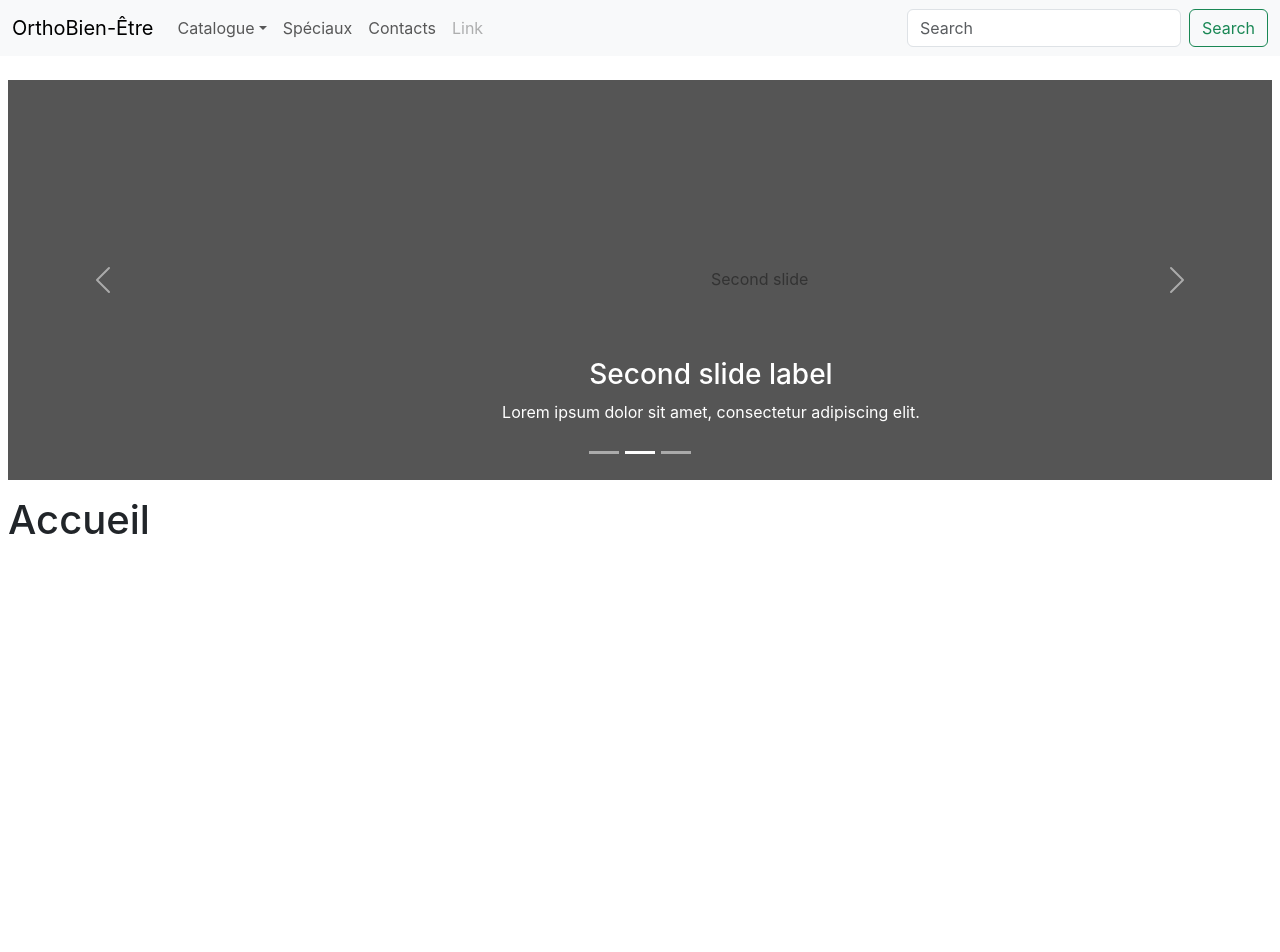
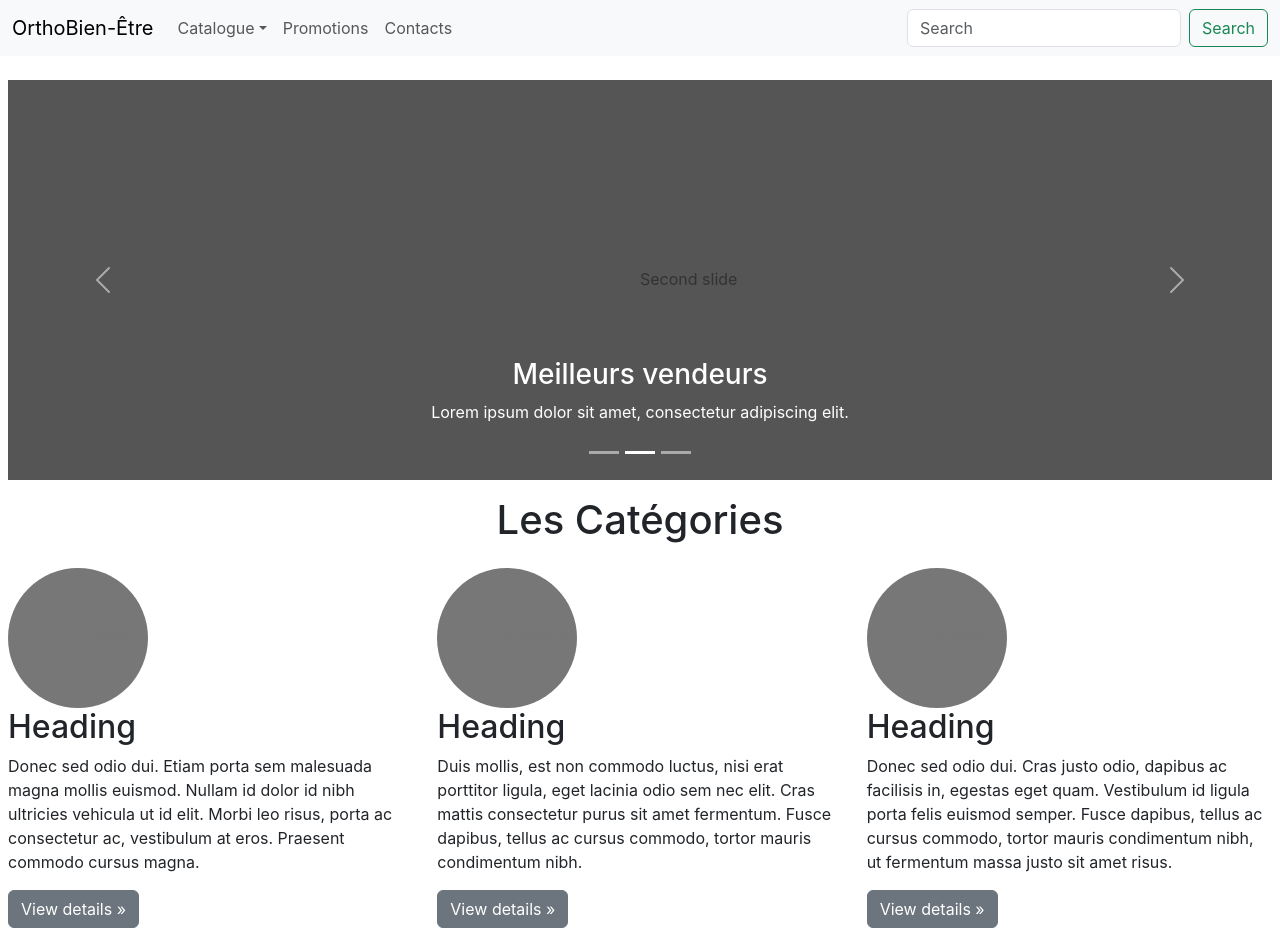
Before and after one commit to INM5001-A23/OrthoBien-Etre, a React (Create React App) app in the folder frontend/: page / in a window 1280 px wide. Shown: the top 952 px of the page. Before the commit the page ends 800 px from the top, so only its background shows below. Built offline with nearby package versions, Linux system fonts and the light colour scheme.

Commit message:
Ajout CarteCercle dans accueil

```diff
--- a/frontend/public/index.html
+++ b/frontend/public/index.html
@@ -24,7 +24,14 @@
       work correctly both with client-side routing and a non-root public URL.
       Learn how to configure a non-root public URL by running `npm run build`.
     -->
+
     <title>OrthoBien-Etre</title>
+    <link
+      href="https://cdn.jsdelivr.net/npm/bootstrap@5.3.2/dist/css/bootstrap.min.css"
+      rel="stylesheet"
+      integrity="sha384-T3c6CoIi6uLrA9TneNEoa7RxnatzjcDSCmG1MXxSR1GAsXEV/Dwwykc2MPK8M2HN"
+      crossorigin="anonymous"
+    />
   </head>
   <body>
     <noscript>You need to enable JavaScript to run this app.</noscript>
--- /dev/null
+++ b/frontend/src/layout/CarteCercle.js
@@ -0,0 +1,98 @@
+function CarteCercle() {
+  return (
+    <div class="row">
+      <div class="col-lg-4">
+        <svg
+          class="bd-placeholder-img rounded-circle"
+          width="140"
+          height="140"
+          xmlns="http://www.w3.org/2000/svg"
+          preserveAspectRatio="xMidYMid slice"
+          focusable="false"
+          role="img"
+          aria-label="Placeholder: 140x140"
+        >
+          <title>Placeholder</title>
+          <rect width="100%" height="100%" fill="#777"></rect>
+          <text x="50%" y="50%" fill="#777" dy=".3em">
+            140x140
+          </text>
+        </svg>
+        <h2>Heading</h2>
+        <p>
+          Donec sed odio dui. Etiam porta sem malesuada magna mollis euismod.
+          Nullam id dolor id nibh ultricies vehicula ut id elit. Morbi leo
+          risus, porta ac consectetur ac, vestibulum at eros. Praesent commodo
+          cursus magna.
+        </p>
+        <p>
+          <a class="btn btn-secondary" href="#" role="button">
+            View details »
+          </a>
+        </p>
+      </div>
+      <div class="col-lg-4">
+        <svg
+          class="bd-placeholder-img rounded-circle"
+          width="140"
+          height="140"
+          xmlns="http://www.w3.org/2000/svg"
+          preserveAspectRatio="xMidYMid slice"
+          focusable="false"
+          role="img"
+          aria-label="Placeholder: 140x140"
+        >
+          <title>Placeholder</title>
+          <rect width="100%" height="100%" fill="#777"></rect>
+          <text x="50%" y="50%" fill="#777" dy=".3em">
+            140x140
+          </text>
+        </svg>
+        <h2>Heading</h2>
+        <p>
+          Duis mollis, est non commodo luctus, nisi erat porttitor ligula, eget
+          lacinia odio sem nec elit. Cras mattis consectetur purus sit amet
+          fermentum. Fusce dapibus, tellus ac cursus commodo, tortor mauris
+          condimentum nibh.
+        </p>
+        <p>
+          <a class="btn btn-secondary" href="#" role="button">
+            View details »
+          </a>
+        </p>
+      </div>
+      <div class="col-lg-4">
+        <svg
+          class="bd-placeholder-img rounded-circle"
+          width="140"
+          height="140"
+          xmlns="http://www.w3.org/2000/svg"
+          preserveAspectRatio="xMidYMid slice"
+          focusable="false"
+          role="img"
+          aria-label="Placeholder: 140x140"
+        >
+          <title>Placeholder</title>
+          <rect width="100%" height="100%" fill="#777"></rect>
+          <text x="50%" y="50%" fill="#777" dy=".3em">
+            140x140
+          </text>
+        </svg>
+        <h2>Heading</h2>
+        <p>
+          Donec sed odio dui. Cras justo odio, dapibus ac facilisis in, egestas
+          eget quam. Vestibulum id ligula porta felis euismod semper. Fusce
+          dapibus, tellus ac cursus commodo, tortor mauris condimentum nibh, ut
+          fermentum massa justo sit amet risus.
+        </p>
+        <p>
+          <a class="btn btn-secondary" href="#" role="button">
+            View details »
+          </a>
+        </p>
+      </div>
+    </div>
+  );
+}
+
+export default CarteCercle;
--- a/frontend/src/layout/Navigation.js
+++ b/frontend/src/layout/Navigation.js
@@ -24,12 +24,8 @@
               <NavDropdown.Divider />
               <NavDropdown.Item href="#action5">ex:</NavDropdown.Item>
             </NavDropdown>
-            <Nav.Link href="#action2">Spéciaux</Nav.Link>
+            <Nav.Link href="#action2">Promotions</Nav.Link>
             <Nav.Link href="#action3">Contacts</Nav.Link>
-
-            <Nav.Link href="#" disabled>
-              Link
-            </Nav.Link>
           </Nav>
           <Form className="d-flex">
             <Form.Control
--- a/frontend/src/pages/PageAccueil.js
+++ b/frontend/src/pages/PageAccueil.js
@@ -2,6 +2,8 @@
 import ExampleCarouselImage from "../components/ExampleCarouselImage";
 import ModelePage from "../layout/ModelePage";
 import Carousel from "react-bootstrap/Carousel";
+import CarteCercle from "../layout/CarteCercle";
+import "./pageAccueil.css";
 
 function PageAccueil() {
   return (
@@ -11,28 +13,30 @@
           <Carousel.Item>
             <ExampleCarouselImage text="First slide" />
             <Carousel.Caption>
-              <h3>First slide label</h3>
+              <h3>Produits vedettes</h3>
               <p>Nulla vitae elit libero, a pharetra augue mollis interdum.</p>
             </Carousel.Caption>
           </Carousel.Item>
           <Carousel.Item>
             <ExampleCarouselImage text="Second slide" />
             <Carousel.Caption>
-              <h3>Second slide label</h3>
+              <h3>Meilleurs vendeurs</h3>
               <p>Lorem ipsum dolor sit amet, consectetur adipiscing elit.</p>
             </Carousel.Caption>
           </Carousel.Item>
           <Carousel.Item>
             <ExampleCarouselImage text="Third slide" />
             <Carousel.Caption>
-              <h3>Third slide label</h3>
+              <h3>En Promotion</h3>
               <p>
                 Praesent commodo cursus magna, vel scelerisque nisl consectetur.
               </p>
             </Carousel.Caption>
           </Carousel.Item>
         </Carousel>
-        <h1>Accueil</h1>
+        <h1 class="jumbotron-heading">Les Catégories</h1>
+        <CarteCercle />
+        <CarteCercle />
       </Stack>
     </ModelePage>
   );
--- /dev/null
+++ b/frontend/src/pages/pageAccueil.css
@@ -0,0 +1,3 @@
+h1 {
+  align-self: center;
+}
```
Also changed, not shown: frontend/src/index.js (+6 -6 lines), frontend/public/manifest.json (deleted), frontend/public/robots.txt (deleted), 1 other file (tests, documents, lock files or other folders).
